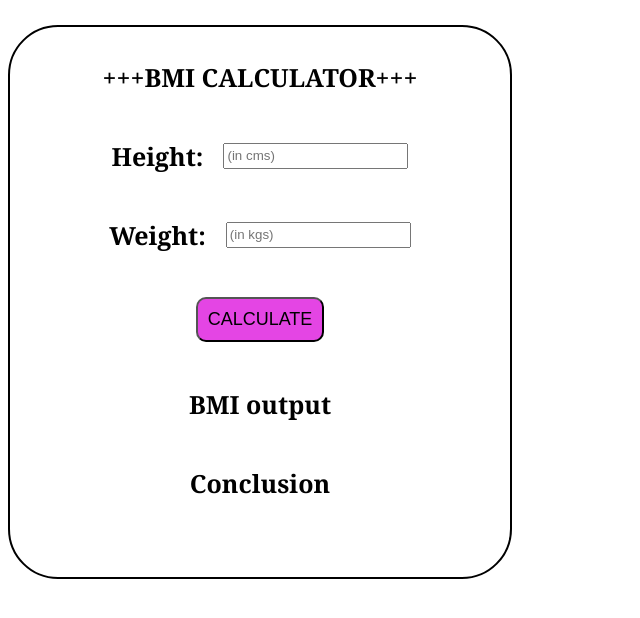
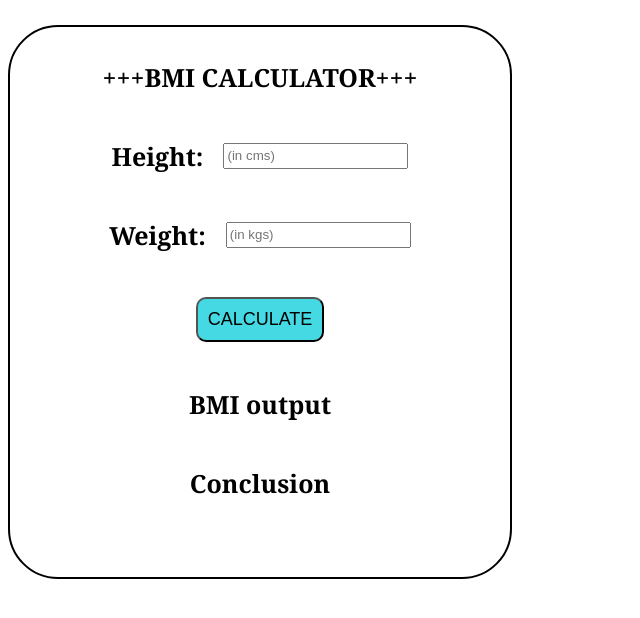
Before and after one commit to devxdebanjan/BMI-Calc, a plain HTML site: page index.html in a window 1280 px wide. Shown: the whole page, without its empty margins (0-640 px from the left). Drawn offline with Linux system fonts and the light colour scheme.

Commit message:
changed button color

```diff
--- a/style.css
+++ b/style.css
@@ -39,7 +39,7 @@ input:focus{
     outline: none;
 }
 button{
-    background-color: rgb(228, 69, 228);
+    background-color: rgb(69, 217, 228);
     padding: 10px;
     border-radius:10px;
     font-size: 18px;
```
